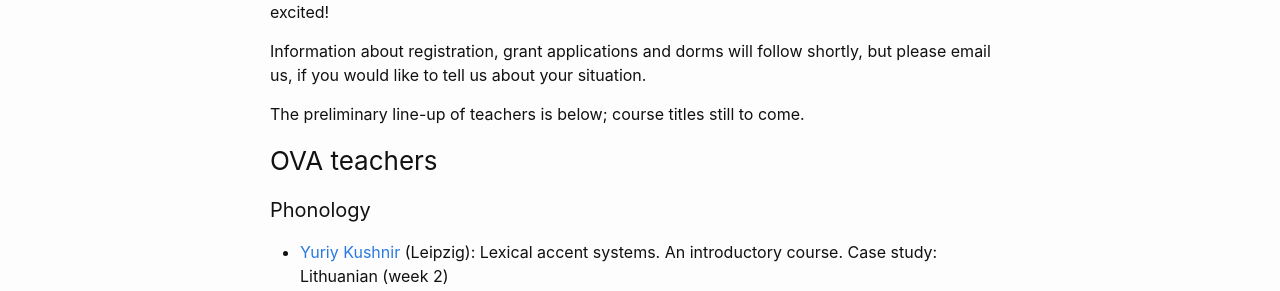
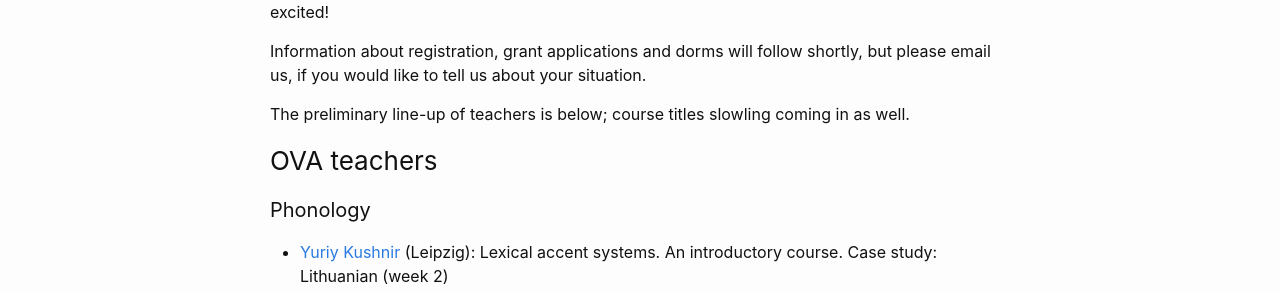
Before and after one commit to ovaschool/ovaschool.github.io, a Jekyll site: the page built from staticpages/ova2026.markdown, in a window 1280 px wide. Shown: the part 188-479 px from the top of the page. Built offline with Jekyll 4.4.1, drawn with Linux system fonts in a browser that asks for light colours.

Commit message:
Update ova2026.markdown

```diff
--- a/staticpages/ova2026.markdown
+++ b/staticpages/ova2026.markdown
@@ -11,7 +11,7 @@ Information about registration, grant applications and dorms will follow
 shortly, but please email us, if you would like to tell us about your
 situation.
 
-The preliminary line-up of teachers is below; course titles still to come.
+The preliminary line-up of teachers is below; course titles slowling coming in as well.
 
 ### OVA teachers
 
```
